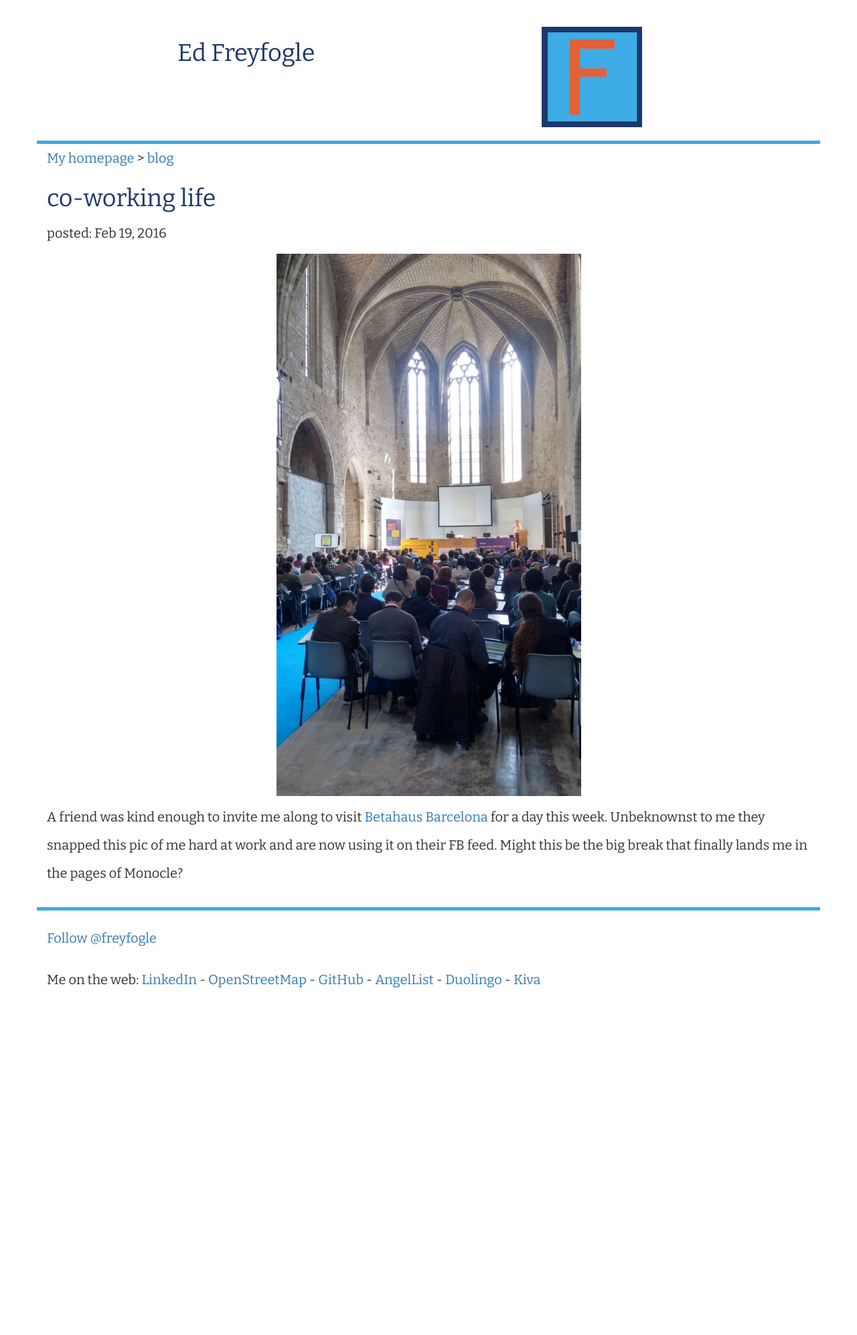
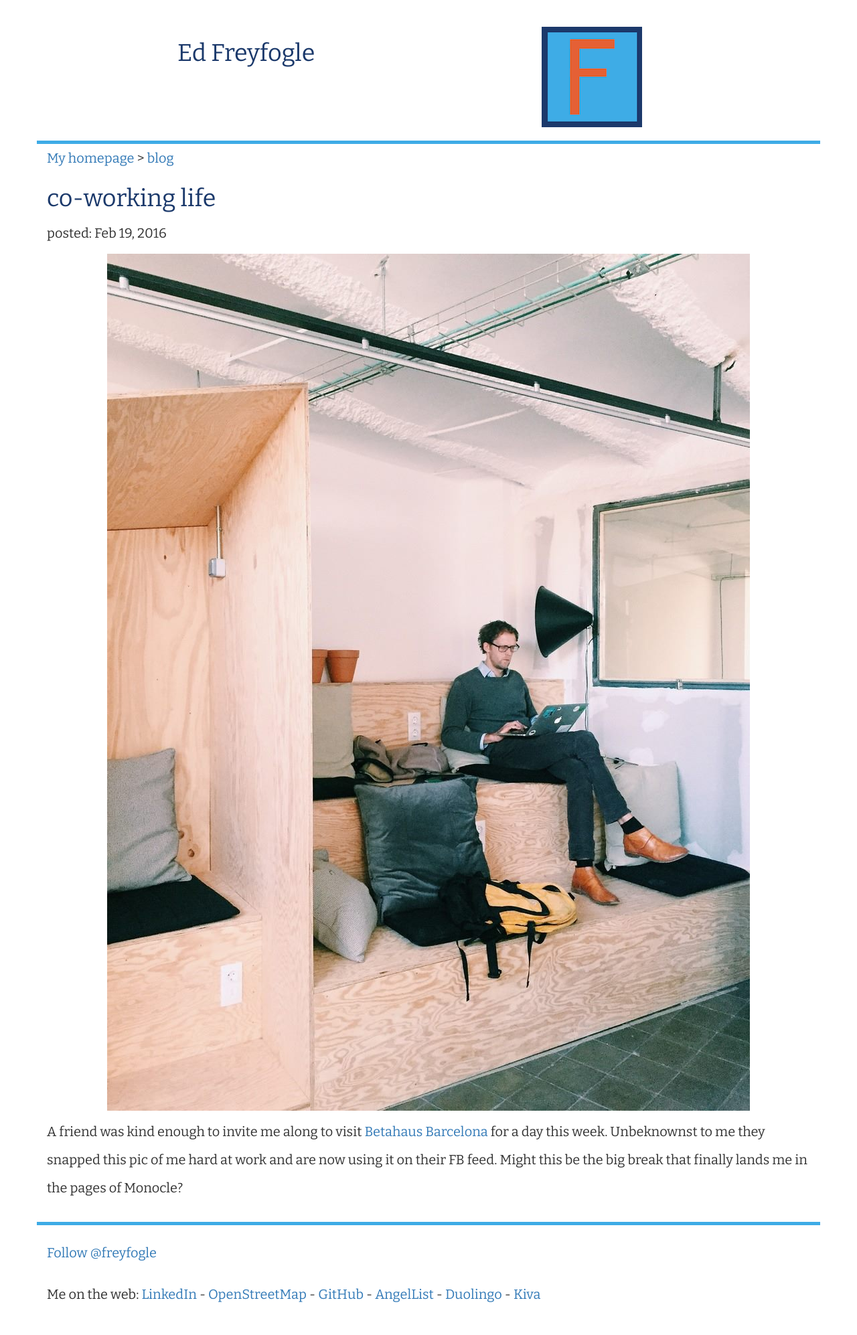
Before and after one commit to freyfogle/freyfogle.github.io, a Jekyll site: the page built from _posts/2016-02-19-co-working-life.md, in a window 1280 px wide. Shown: the whole page at 67% size. Built offline with Jekyll 4.4.1, drawn with Linux system fonts in a browser that asks for light colours; comment, search, counter and statistics services are not loaded; before the commit the page ends 1524 px from its top, so only the background shows below that.

Commit message:
fix co-working img

```diff
--- a/_posts/2016-02-19-co-working-life.md
+++ b/_posts/2016-02-19-co-working-life.md
@@ -5,5 +5,5 @@ title: "co-working life"
 date: "2016-02-19 21:34:0+0000"
 categories: "betahaus, workinghardorhardlyworking"
 ---
-<center><figure data-orig-width="720" data-orig-height="960" class="tmblr-full"><center><img data-orig-width="720" data-orig-height="960" src="/img/blog/540.jpg"/></center></figure></center><p/>
+<center><img src="/img/blog/co-working.jpg"/></center><p/>
 A friend was kind enough to invite me along to visit <a href="http://www.betahaus.es/">Betahaus Barcelona</a> for a day this week. Unbeknownst to me they snapped this pic of me hard at work and are now using it on their FB feed. Might this be the big break that finally lands me in the pages of Monocle?
```
Also changed, not shown: img/blog/co-working.jpg (added).
